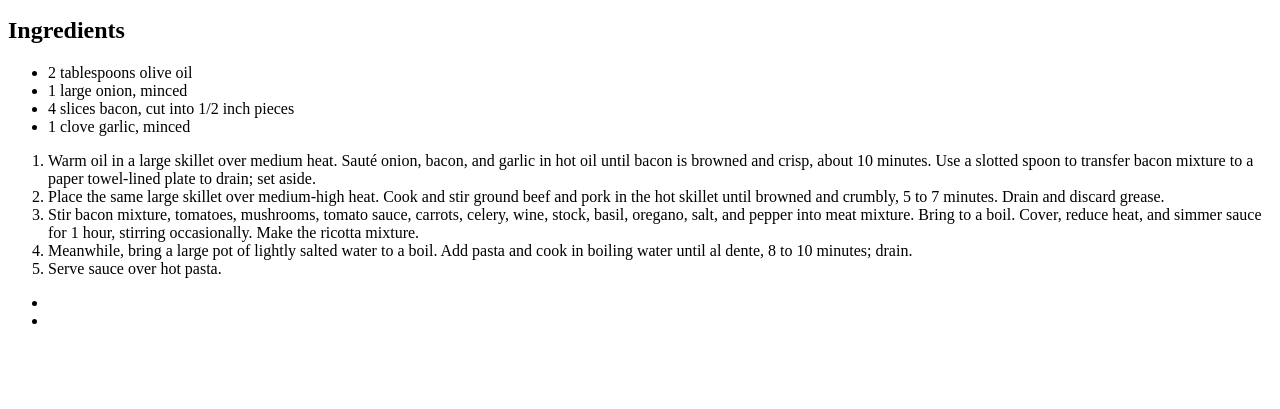
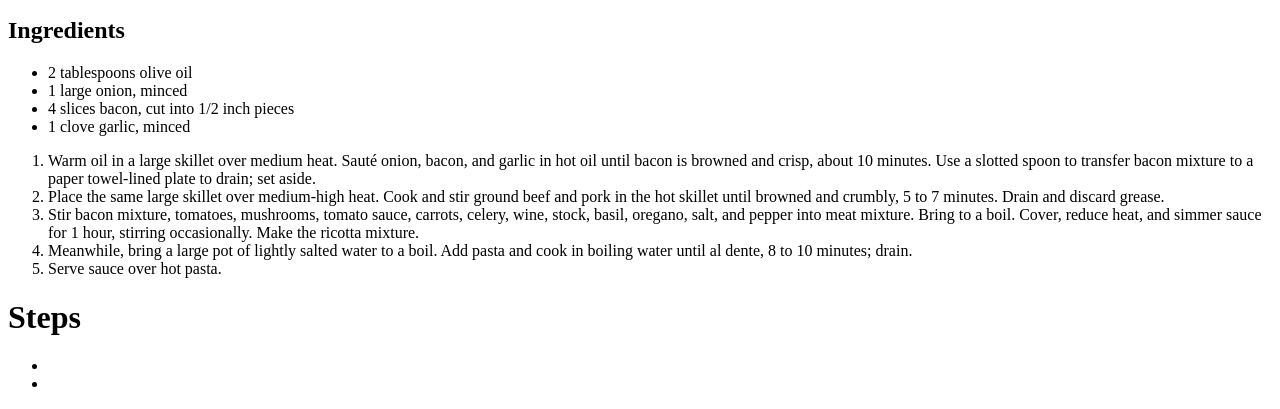
Before and after one commit to Kykneon/odin-recipes, a plain HTML site: page recipes/bolognese.html in a window 1280 px wide. Shown: the part 434-843 px from the top of the page. Before the commit the page ends 800 px from the top, so only its background shows below. Drawn offline with Linux system fonts and the light colour scheme.

Commit message:
Fixed previous commit
Forget to save modified files on previous commit

```diff
--- a/recipes/bolognese.html
+++ b/recipes/bolognese.html
@@ -23,6 +23,8 @@
         <li>Meanwhile, bring a large pot of lightly salted water to a boil. Add pasta and cook in boiling water until al dente, 8 to 10 minutes; drain.</li>
         <li> Serve sauce over hot pasta. </li>
     </ol>
+
+    <h1>Steps</h1>
     <ul>
         <li><a href="./butter-chicken.html"></a></li>
         <li><a href="./bolognese.html"></a></li>
```
Also changed, not shown: recipes/butter-chicken.html (+2 -0 lines), recipes/lasagna.html (+2 -0 lines).
